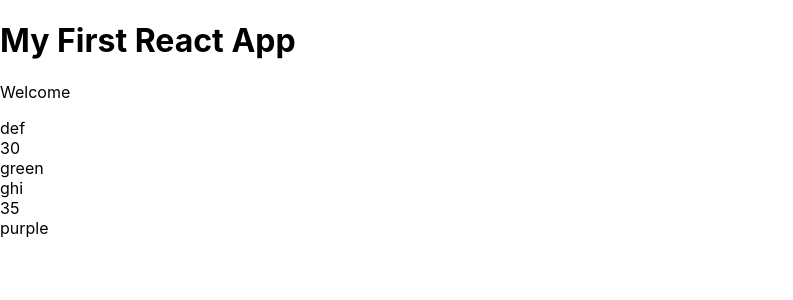
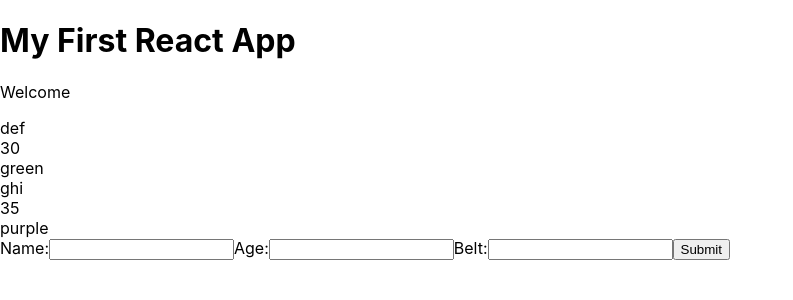
Before and after one commit to Kriti-bit/React-Redux, a React (Create React App) app in the folder myapp/: page / in a window 1280 px wide. Shown: the top 300 px of the page, without its empty margins (0-793 px from the left). Built offline with nearby package versions, Linux system fonts and the light colour scheme.

Commit message:
#17 Forms Revisited

```diff
--- /dev/null
+++ b/myapp/src/AddNinja.js
@@ -0,0 +1,38 @@
+import React, { Component } from 'react'
+
+class AddNinja extends Component {
+    state ={
+        name : null,
+        age : null,
+        belt : null
+    }
+
+    handleChange = (e) => {
+        this.setState({
+            [e.target.id] : e.target.value
+        })
+    }
+
+    handleSubmit = (e) => {
+        e.preventDefault();
+        console.log(this.state)
+    }
+
+    render() {
+        return(
+            <div>
+                <form onSubmit={this.handleSubmit}>
+                    <label htmlFor="name">Name:</label>
+                    <input type = "text" id="name" onChange = {this.handleChange}/>
+                    <label htmlFor="name">Age:</label>
+                    <input type = "text" id="age" onChange = {this.handleChange}/>
+                    <label htmlFor="name">Belt:</label>
+                    <input type = "text" id="belt" onChange = {this.handleChange}/>
+                    <button>Submit</button>
+                </form>
+            </div>
+        )
+    }
+}
+
+export default AddNinja
--- a/myapp/src/App.js
+++ b/myapp/src/App.js
@@ -1,5 +1,6 @@
-import React, { Component } from 'react'
-import Ninjas from './Ninjas'
+import React, { Component } from 'react';
+import Ninjas from './Ninjas';
+import AddNinja from './AddNinja';
 
 class App extends Component {
   state = {
@@ -15,6 +16,7 @@
               <h1>My First React App</h1>
               <p>Welcome</p>
               <Ninjas ninjas = { this.state.ninjas } />
+              <AddNinja/>
     </div>
   );
 }
```
